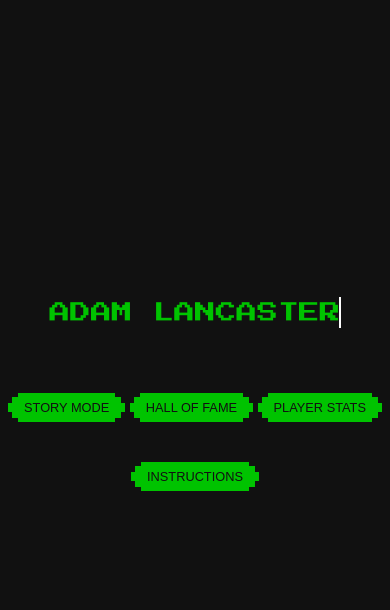
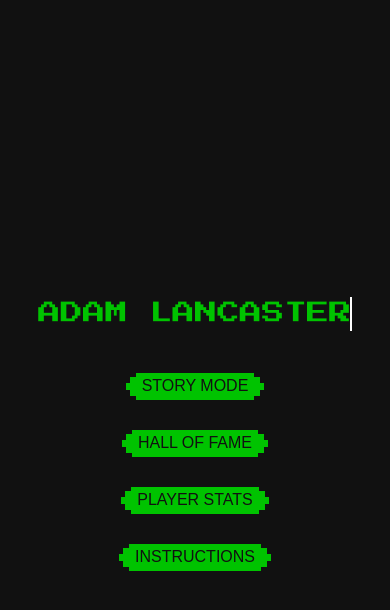
Before and after one commit to Adzz/adzz.github.io, a Jekyll site: the page built from index.html, in a window 390 px wide. Shown: the top 610 px of the page. Built offline with Jekyll 4.4.1, drawn with Linux system fonts in a browser that asks for light colours.

```diff
--- a/_sass/_variables.scss
+++ b/_sass/_variables.scss
@@ -45,14 +45,20 @@ $highlighted-text-bg-color: $green-iterm--dark;
 $code-bg-color      : #E8E9ED;
 
 // Media Query Breakpints:
+  // Jekyll provided:
+  $on-palm:          600px;
+  $on-laptop:        800px;
   $content-width:    800px;
+  // Homepage:
   $homepage-bp--1:   916px;
   $homepage-bp--2:   680px;
   $homepage-bp--3:   573px;
   $homepage-bp--4:   468px;
   $homepage-bp--5:   400px;
-$on-palm:          600px;
-$on-laptop:        800px;
+  // Blog Index page:
+  $blogindex-bp--1:  1200px;
+  $blogindex-bp--2:  700px;
+
 
 //Layout
   // Footer
--- a/_sass/partials/_blog-index.scss
+++ b/_sass/partials/_blog-index.scss
@@ -22,4 +22,12 @@
     letter-spacing: -1px;
   }
 
+  @include media-query($blogindex-bp--1){
+    margin: $footer-height 10% $footer-height 10%;
+  }
+
+  @include media-query($blogindex-bp--2){
+    margin: $footer-height 0% $footer-height 0%;
+    padding-right: 40px;
+  }
 }
--- a/_sass/partials/_home.scss
+++ b/_sass/partials/_home.scss
@@ -1,6 +1,6 @@
 
 .homepage-btns {
-  @include pixelated-btns($green-iterm, $black, 2em, 48vh);
+  @include pixelated-btns($green-iterm, $black, 2em, 43vh);
   margin: 20px;
   height: 5vh;
 }
@@ -65,7 +65,7 @@
     }
     .homepage-btns {
       @include pixelated-btns($green-iterm, $black, 1.3em, 38vh);
-      margin: 20px;
+      margin: 20px 100px;
       height: 5%;
     }
   }
@@ -75,8 +75,8 @@
       font-size:2em;
     }
     .homepage-btns {
-      @include pixelated-btns($green-iterm, $black, 1em, 38vh);
-      margin: 20px;
+      @include pixelated-btns($green-iterm, $black, 1.3em, 38vh);
+      margin: 15px 100px;
       height: 5%;
     }
   }
@@ -86,20 +86,20 @@
       font-size:1.7em;
     }
     .homepage-btns {
-      @include pixelated-btns($green-iterm, $black, 1em, 38vh);
-      margin: 20px 10px;
-      height: 3.5%;
+      @include pixelated-btns($green-iterm, $black, 1.1em, 36vh);
+      margin: 15px 100px;
+      height: 4%;
     }
   }
 
   @include media-query($homepage-bp--5){
     .heading {
-      font-size:1.3em;
+      font-size:1.4em;
     }
     .homepage-btns {
-      @include pixelated-btns($green-iterm, $black, 0.8em, 38vh);
-      margin: 20px 10px;
-      height: 3.2%;
+      @include pixelated-btns($green-iterm, $black, 1em, 36vh);
+      margin: 15px 100px;
+      height: 3%;
     }
   }
 }
```
Lines whose indentation alone changed are shown as unchanged.
